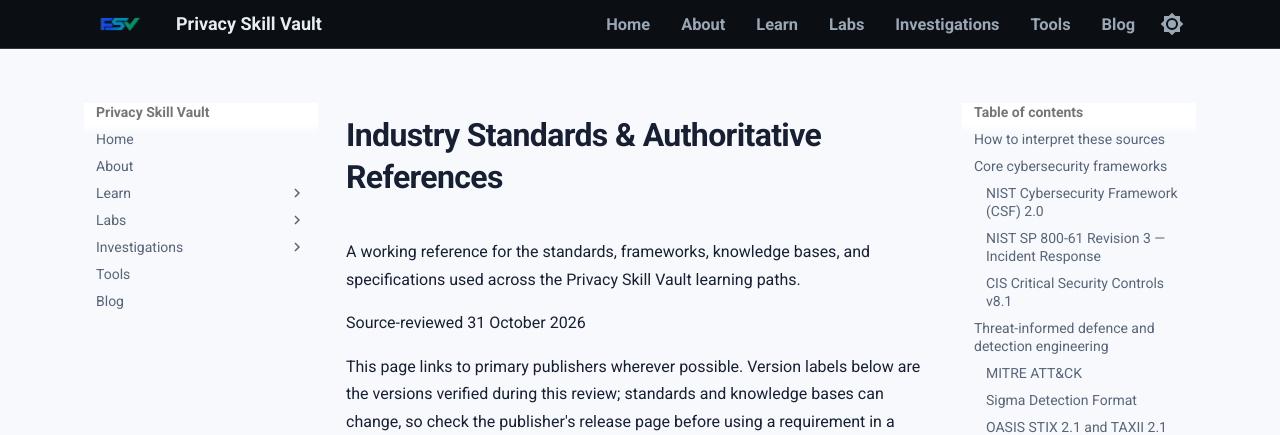
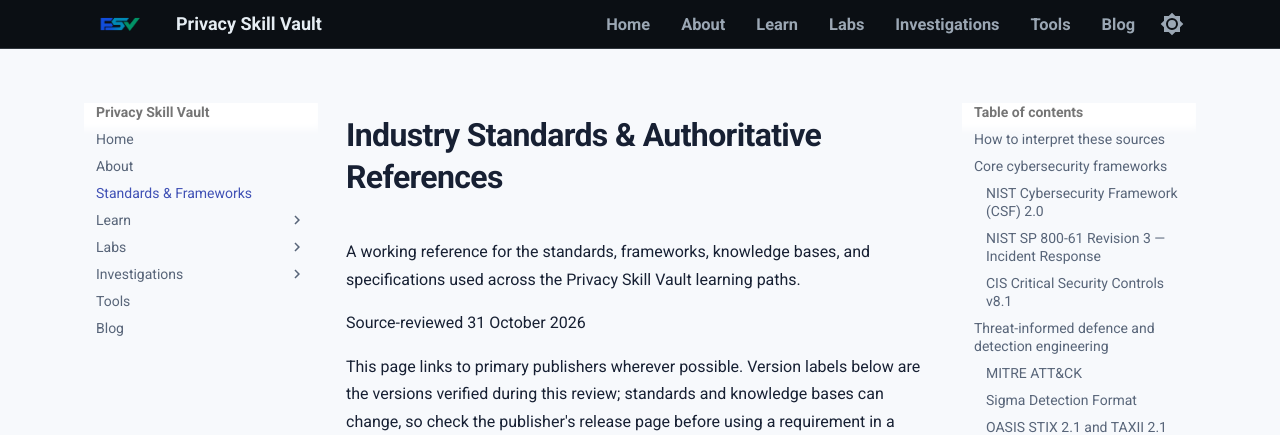
Before and after one commit to PrivacySkillVault/privacyskillvault.github.io, an MkDocs documentation site: the page built from docs/standards/index.md, in a window 1280 px wide. Shown: the top 435 px of the page. Built offline with MkDocs 1.6.1 and Material for MkDocs 9.7.7, drawn with Linux system fonts in a browser that asks for light colours.

Commit message:
Add standards hub to primary navigation

```diff
--- a/mkdocs.yml
+++ b/mkdocs.yml
@@ -59,6 +59,7 @@ markdown_extensions:
 nav:
   - Home: index.md
   - About: about.md
+  - Standards & Frameworks: standards/index.md
   - Learn:
       - Overview: learn/index.md
       - D01 - Infrastructure & Platform Foundation: learn/d01/index.md
```
